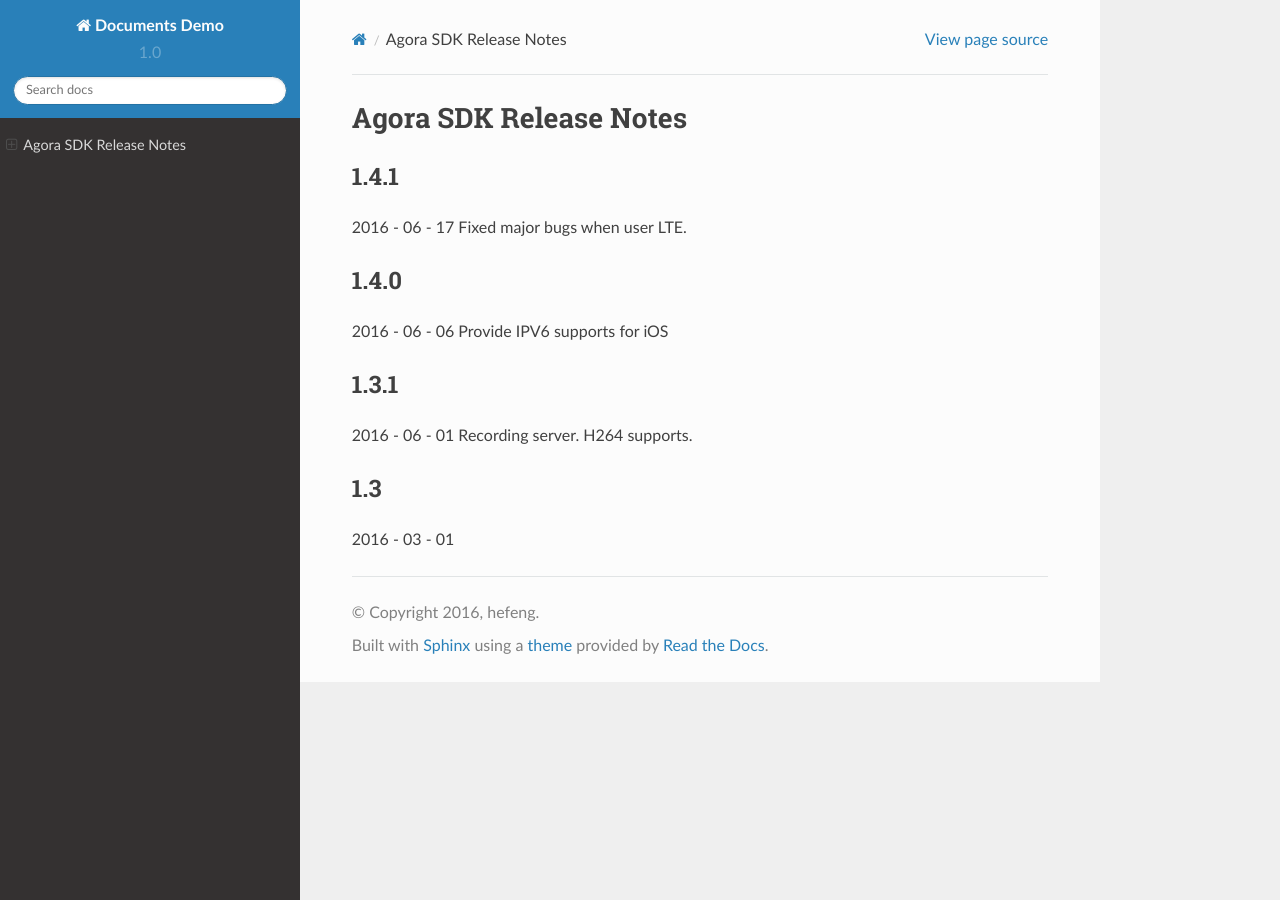
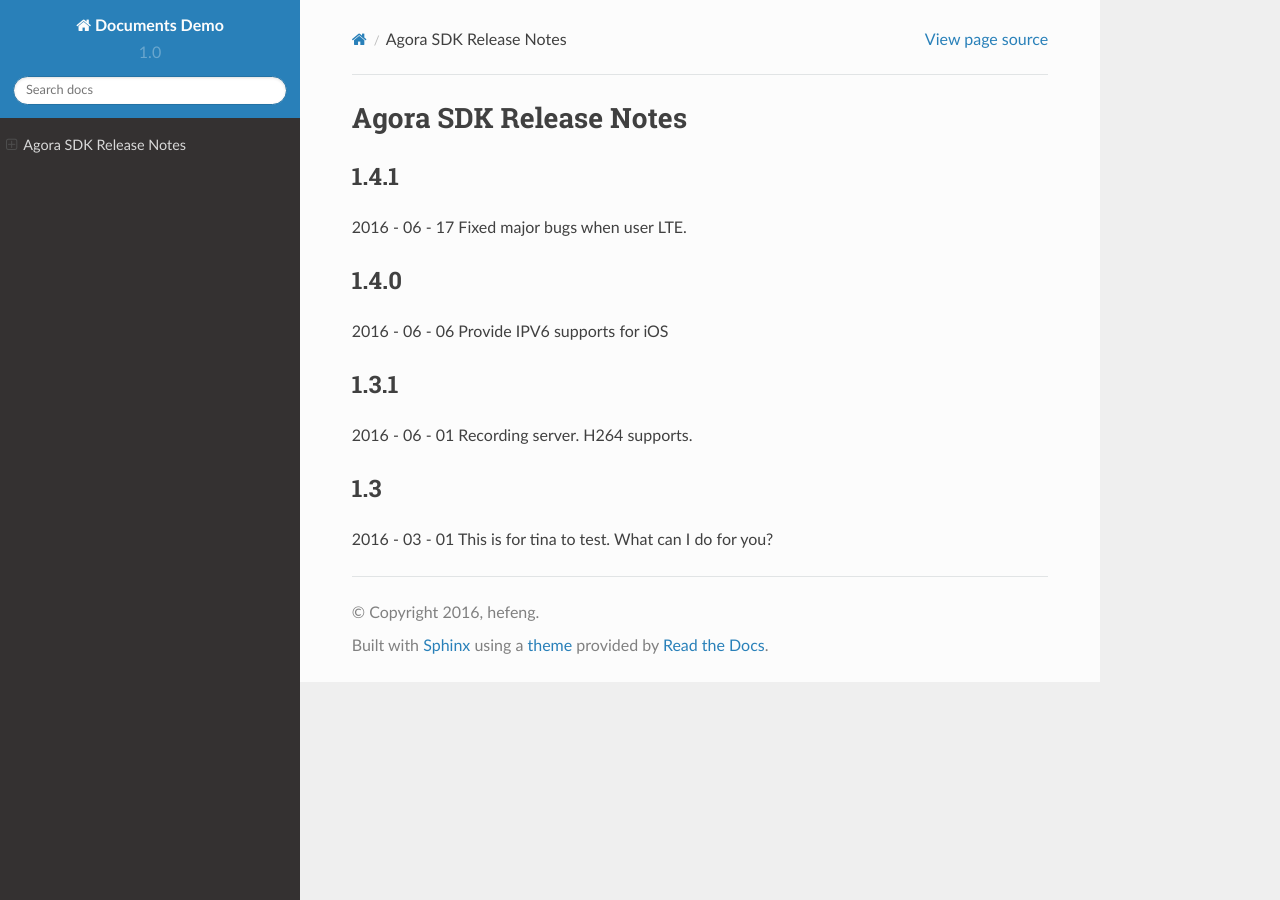
Before and after one commit to yuanzaiyu/docs_demo, a Sphinx documentation site: the page built from source/release_notes.rst, in a window 1280 px wide. Built offline with Sphinx 7.4.7 and the Read the Docs theme 2.0.0, drawn with Linux system fonts in a browser that asks for light colours.

Commit message:
update for  the branch
update for the branch

```diff
--- a/source/release_notes.rst
+++ b/source/release_notes.rst
@@ -21,3 +21,5 @@
 1.3
 ---
 2016 - 03 - 01
+This is for tina to test.
+What can I do for you?
```
